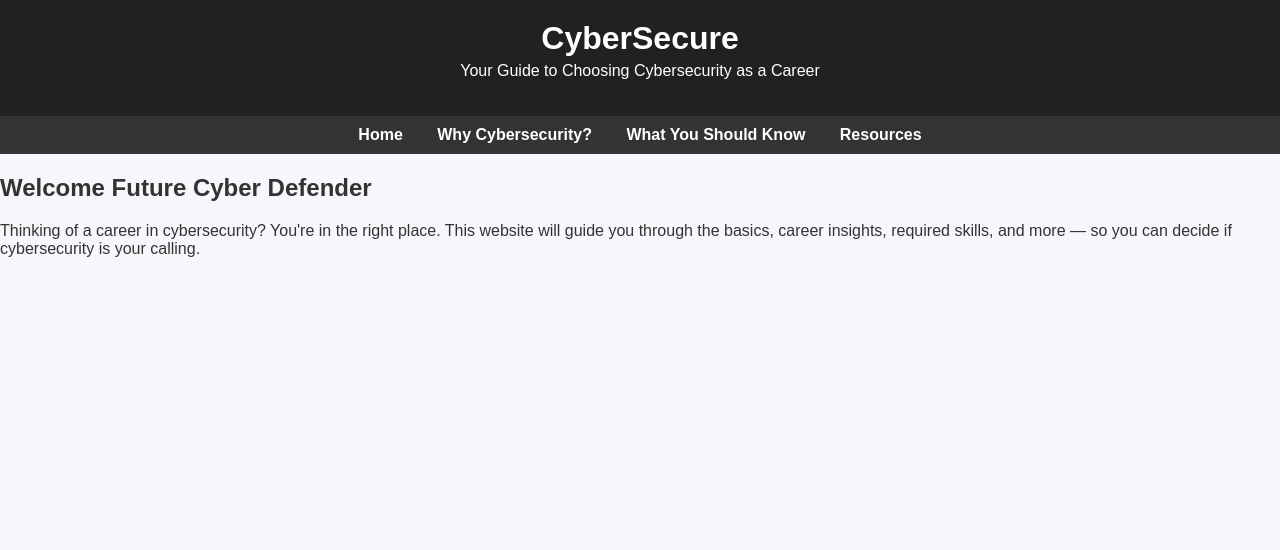
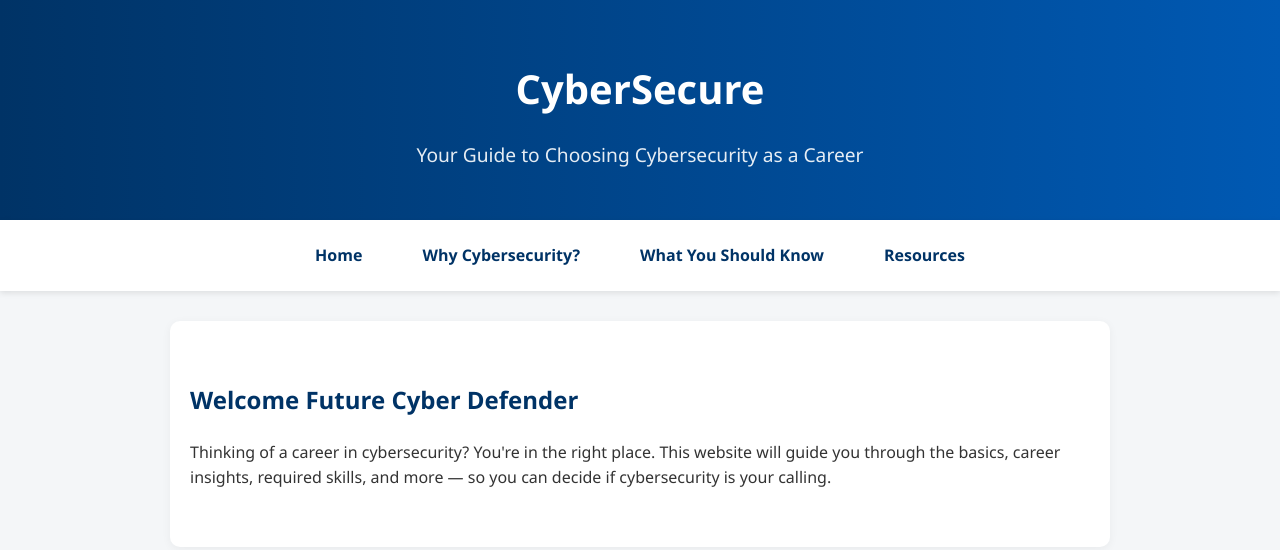
Before and after one commit to AnushreeAnil/website-project, a plain HTML site: page index.html in a window 1280 px wide. Drawn offline with Linux system fonts and the light colour scheme.

Commit message:
Update style.css

```diff
--- a/style.css
+++ b/style.css
@@ -1,42 +1,101 @@
-/* Global styles */
+/* GLOBAL STYLES */
 body {
-  font-family: Arial, sans-serif;
   margin: 0;
-  padding: 0;
-  background-color: #f5f7fa;
+  font-family: 'Segoe UI', Tahoma, Geneva, Verdana, sans-serif;
+  background-color: #f4f6f8;
   color: #333;
+  line-height: 1.6;
 }
 
-/* Header */
+/* HEADER */
 header {
-  background-color: #212121;
-  color: #ffffff;
-  padding: 20px 0;
+  background: linear-gradient(to right, #003366, #0059b3);
+  color: #fff;
+  padding: 30px 20px;
   text-align: center;
+  box-shadow: 0 2px 8px rgba(0, 0, 0, 0.15);
 }
 
 header h1 {
-  margin: 0;
+  margin-bottom: 10px;
+  font-size: 2.5rem;
 }
 
 header p {
-  margin-top: 5px;
-  font-size: 16px;
+  font-size: 1.2rem;
+  opacity: 0.9;
 }
 
-/* Navigation */
+/* NAVIGATION BAR */
 nav {
-  background-color: #333;
-  padding: 10px;
-  text-align: center;
+  background-color: #ffffff;
+  display: flex;
+  justify-content: center;
+  gap: 30px;
+  padding: 15px 0;
+  box-shadow: 0 2px 6px rgba(0, 0, 0, 0.1);
+  position: sticky;
+  top: 0;
+  z-index: 1000;
 }
 
 nav a {
-  color: white;
+  color: #003366;
+  font-weight: bold;
   text-decoration: none;
-  margin: 0 15px;
-  font-weight: bold;
+  padding: 8px 15px;
+  border-radius: 6px;
+  transition: background 0.3s;
 }
 
 nav a:hover {
-  text-decoratio
+  background-color: #e6f2ff;
+  color: #0059b3;
+}
+
+/* MAIN CONTENT */
+main {
+  padding: 40px 20px;
+  max-width: 900px;
+  margin: auto;
+  background-color: #ffffff;
+  box-shadow: 0 2px 10px rgba(0, 0, 0, 0.05);
+  border-radius: 10px;
+  margin-top: 30px;
+}
+
+main h2 {
+  color: #003366;
+  margin-bottom: 20px;
+}
+
+main ul {
+  padding-left: 20px;
+  margin-top: 10px;
+}
+
+main li {
+  margin-bottom: 10px;
+}
+
+/* LINKS */
+a {
+  color: #0059b3;
+  text-decoration: none;
+}
+
+a:hover {
+  text-decoration: underline;
+}
+
+/* MEDIA QUERY FOR SMALL SCREENS */
+@media (max-width: 600px) {
+  nav {
+    flex-direction: column;
+    gap: 10px;
+  }
+
+  main {
+    padding: 20px;
+  }
+}
```
